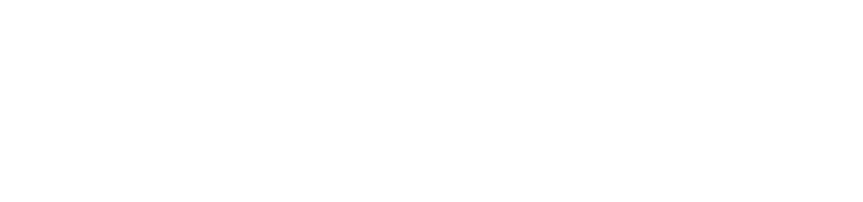
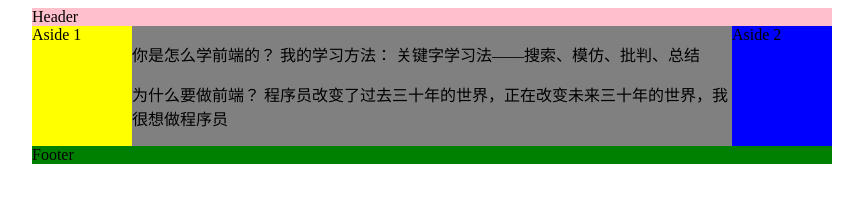
Before and after one commit to jiang-1999/yuque, a plain HTML site: page css/另一种三栏布局/demo.html in a window 1280 px wide. Shown: the whole page, without its empty margins (208-1071 px from the left). Drawn offline with Linux system fonts and the light colour scheme.

Commit message:
add 三栏布局

```diff
--- a/css/另一种三栏布局/demo.css
+++ b/css/另一种三栏布局/demo.css
@@ -0,0 +1,38 @@
+.wrapper {
+  display: flex;
+  flex-flow: row wrap;
+
+  max-width: 800px;
+  margin: 0 auto;
+}
+
+.wrapper > * {
+  width: 100%;
+}
+
+header {
+  background: pink;
+}
+
+main {
+  order: 2;
+  background: grey;
+  flex: 1 0;
+}
+
+.aside-1 {
+  order: 1;
+  background: yellow;
+  width: 100px;
+}
+
+.aside-2 {
+  order: 3;
+  background: blue;
+  width: 100px;
+}
+
+footer {
+  order: 4;
+  background: green;
+}
--- a/css/另一种三栏布局/demo.html
+++ b/css/另一种三栏布局/demo.html
@@ -11,8 +11,18 @@
 
 <body>
   <div class="wrapper">
-
+    <header>Header</header>
+    <main>
+      <p>你是怎么学前端的？
+        我的学习方法： 关键字学习法——搜索、模仿、批判、总结</p>
+      <p>为什么要做前端？
+        程序员改变了过去三十年的世界，正在改变未来三十年的世界，我很想做程序员</p>
+    </main>
+    <aside class="aside-1">Aside 1</aside>
+    <aside class="aside-2">Aside 2</aside>
+    <footer>Footer</footer>
   </div>
+</body>
 </body>
 
 </html>
```
